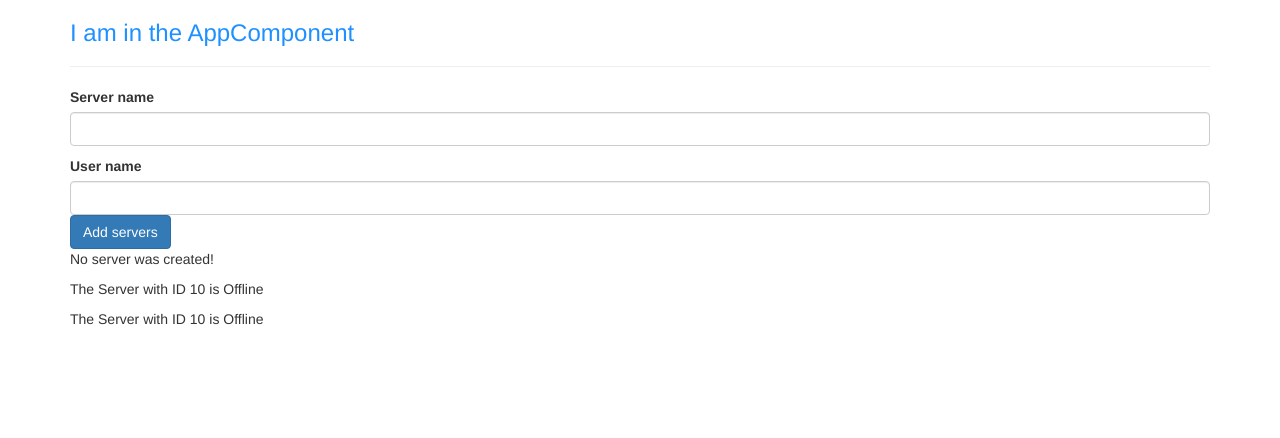
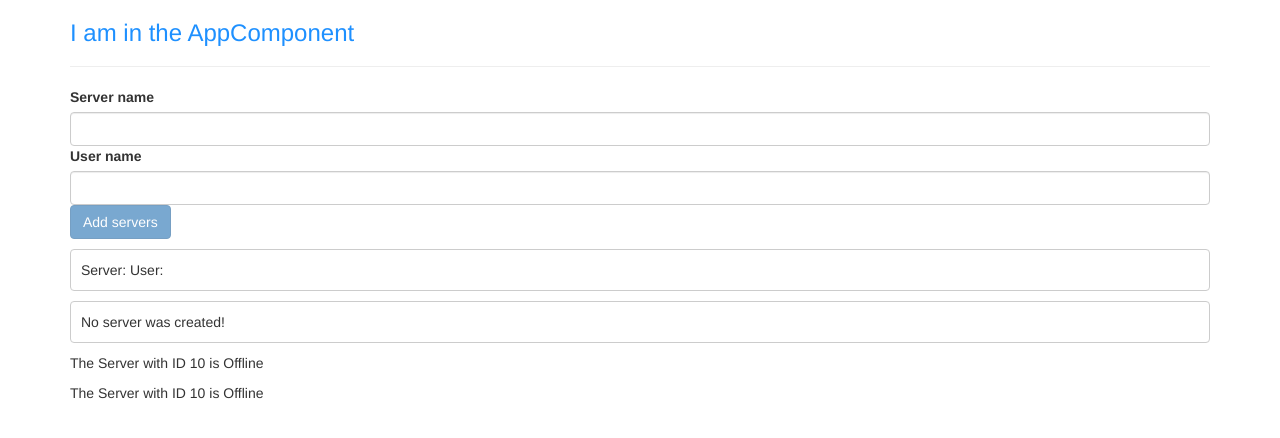
Before and after one commit to MichaelAndel/angular-tutorial, an Angular app: page / in a window 1280 px wide. Shown: the top 438 px of the page. Built offline with nearby package versions, Linux system fonts and the light colour scheme.

Commit message:
2nd assignment

```diff
--- a/src/app/servers/servers.component.css
+++ b/src/app/servers/servers.component.css
@@ -0,0 +1,6 @@
+p {
+    border-radius: 4px;
+    margin: 10px 0 10px 0;
+    padding: 10px;
+    border: 1px solid #ccc;
+}
--- a/src/app/servers/servers.component.html
+++ b/src/app/servers/servers.component.html
@@ -3,7 +3,7 @@
     type="text"
     class="form-control"
     (input)="onUpdateServerName($event)">
-<p>{{ serverName }}</p>
+
 <label>User name</label>
 <input
     type="text"
@@ -11,9 +11,10 @@
     (input)="onUpdateUserName($event)">
 <button
     class="btn btn-primary"
-    [disabled]="!allowNewServer"
+    [disabled]="!allowNewServer || userNameEmpty"
     (click)="onCreateServer()">Add servers</button>
-<!--<p [innerText]="allowNewServer"></p>-->
+    <!--<p [innerText]="allowNewServer"></p>-->
+<p>Server: {{ serverName }} User: {{ userName }}</p>
 <p>{{ serverCreationStatus }}</p>
 <app-server></app-server>
 <app-server></app-server>
--- a/src/app/servers/servers.component.ts
+++ b/src/app/servers/servers.component.ts
@@ -12,6 +12,7 @@ export class ServersComponent implements OnInit {
   serverCreationStatus = 'No server was created!'
   serverName: string;
   userName: string;
+  userNameEmpty: boolean = true;
 
   constructor() {
     setTimeout(() => {
@@ -28,6 +29,7 @@ export class ServersComponent implements OnInit {
 
   onUpdateUserName(event: Event) {
     this.userName = (<HTMLInputElement>event.target).value;
+    this.userNameEmpty = false;
   }
 
   onUpdateServerName(event: Event) {
```
